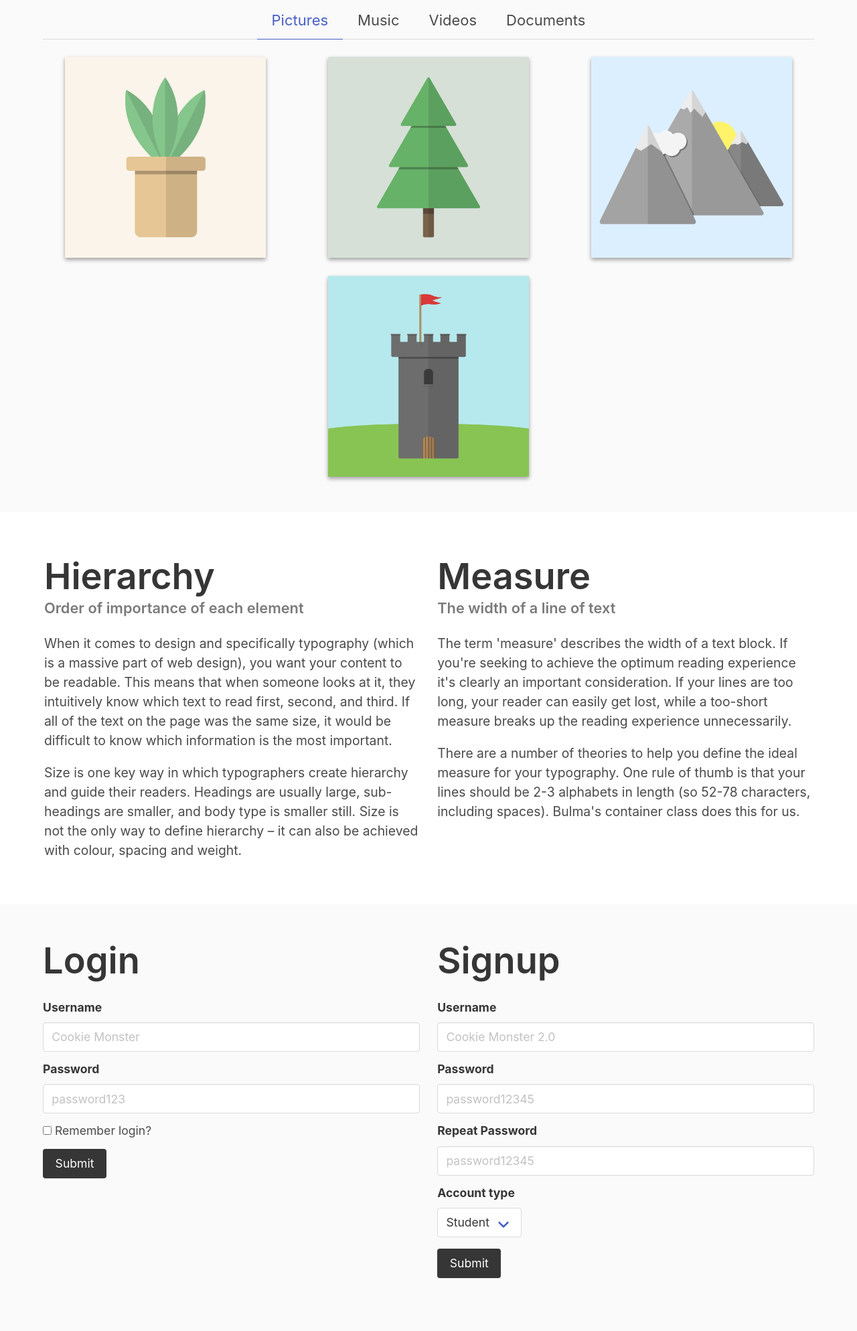
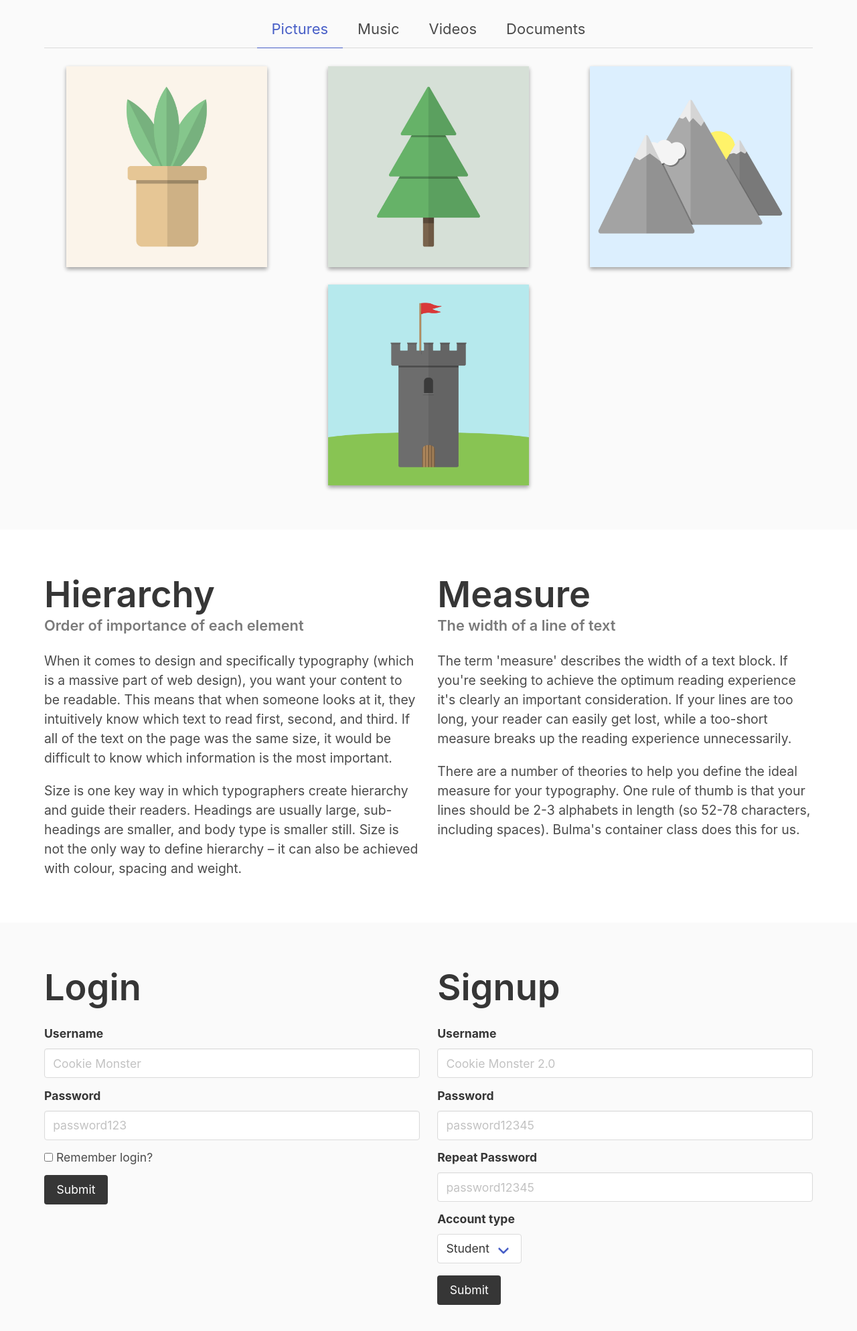
Before and after one commit to jdmar3-comp426/a02-ellenhayes, a website: page index.html in a window 1280 px wide. Shown: the part 2530-4518 px from the top of the page at 67% size. Before the commit the page ends 4492 px from the top, so only its background shows below. Drawn offline with nearby package versions, Linux system fonts and the light colour scheme; a web font is replaced by a local one.

Commit message:
fixing container and column

```diff
--- a/index.html
+++ b/index.html
@@ -86,7 +86,7 @@
     </div>
 </section>
 <section class="section">
-    <div class="container">
+    <div class="column">
         <div class="content has-text-centered">
             <h1 class="title has-text-info is-family-secondary">Flavour</h1>
             <h5 class="subtitle has-text-grey is-italic">Express yourself with fonts, colors, images, and more</h5>
@@ -152,7 +152,7 @@
     </div>
 </section>
 <section class="section">
-    <div class="container">
+    <div class="column">
         <div class="columns">
             <div class="column">
                 <h1 class="title">Login</h1>
```
